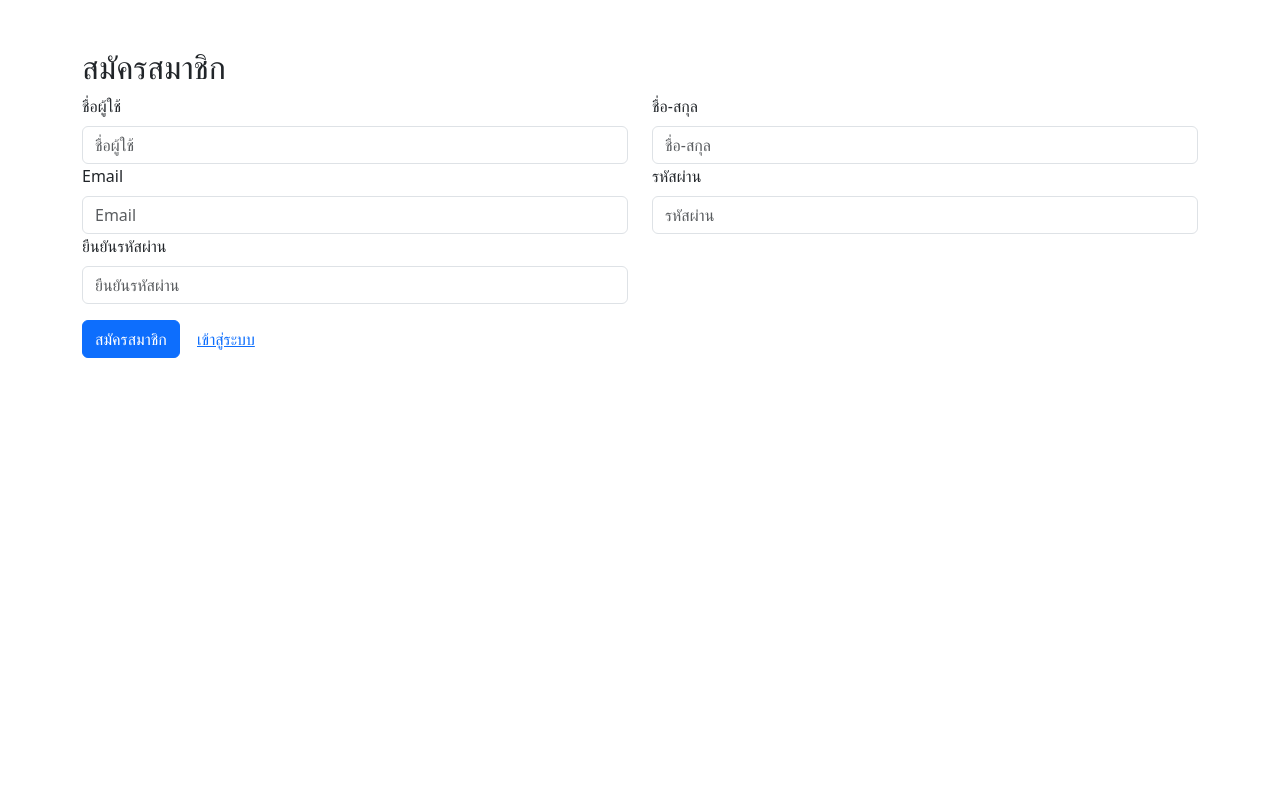
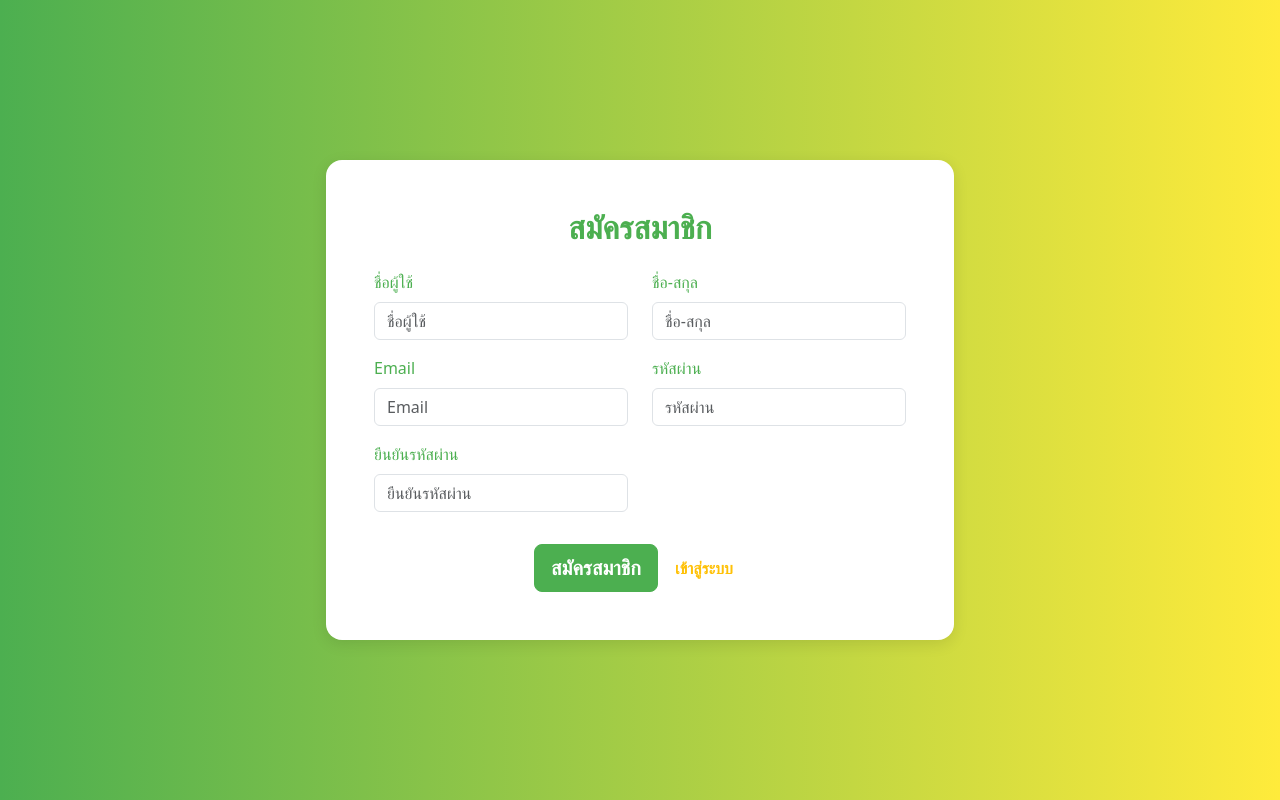
Before and after one commit to Pakhapol5678/66_23regiter, a PHP site: page /register.php in a window 1280 px wide. Run offline with PHP 8.4, Linux system fonts and the light colour scheme.

Commit message:
Add files via upload

```diff
--- a/register.php
+++ b/register.php
@@ -52,63 +52,116 @@ if ($_SERVER['REQUEST_METHOD'] === 'POST') {
     <meta name="viewport" content="width=device-width, initial-scale=1.0">
     <title>Register</title>
     <link href="https://cdn.jsdelivr.net/npm/bootstrap@5.3.7/dist/css/bootstrap.min.css" rel="stylesheet"
-        integrity="sha384-LN+7fdVzj6u52u30Kp6M/trliBMCMKTyK833zpbD+pXdCLuT\usPj697FH4R/5mcr" crossorigin="anonymous">
+        integrity="sha384-LN+7fdVzj6u52u30Kp6M/trliBMCMKTyK833zpbD+pXdCLuTusPj697FH4R/5mcr" crossorigin="anonymous">
+    <link rel="stylesheet" href="https://cdnjs.cloudflare.com/ajax/libs/font-awesome/6.0.0-beta3/css/all.min.css">
+    <style>
+        body {
+            /* Green to Yellow Gradient Background */
+            background: linear-gradient(to right, #4CAF50, #FFEB3B);
+            min-height: 100vh;
+        }
+        .container-fluid {
+            min-height: 100vh;
+        }
+        .register-card {
+            background-color: #fff;
+            padding: 3rem;
+            border-radius: 1rem;
+            box-shadow: 0 4px 15px rgba(0, 0, 0, 0.1);
+        }
+        h2 {
+            color: #4CAF50;
+            font-weight: bold;
+            margin-bottom: 1.5rem;
+        }
+        .form-label {
+            color: #4CAF50;
+        }
+        .btn-primary {
+            background-color: #4CAF50;
+            border-color: #4CAF50;
+            font-weight: bold;
+            transition: background-color 0.3s ease;
+        }
+        .btn-primary:hover {
+            background-color: #388E3C;
+            border-color: #388E3C;
+        }
+        .btn-link {
+            color: #FFC107;
+            font-weight: bold;
+            text-decoration: none;
+            transition: color 0.3s ease;
+        }
+        .btn-link:hover {
+            color: #FF9800;
+        }
+        .alert-danger {
+            background-color: #FFCDD2;
+            color: #D32F2F;
+            border-color: #D32F2F;
+        }
+        .alert-danger ul {
+            margin-bottom: 0;
+            list-style: none;
+            padding-left: 0;
+        }
+    </style>
 </head>
 
 <body>
-    <div class="container mt-5">
-        <h2>สมัครสมาชิก</h2>
-        <?php if (!empty($error)): // ถ ้ำมีข ้อผิดพลำด ให้แสดงข ้อควำม ?>
-            <div class="alert alert-danger">
+    <div class="container-fluid d-flex justify-content-center align-items-center">
+        <div class="col-md-8 col-lg-6 register-card">
+            <h2 class="text-center">สมัครสมาชิก</h2>
+            <?php if (!empty($error)): ?>
+                <div class="alert alert-danger alert-dismissible fade show" role="alert">
+                    <i class="fas fa-exclamation-triangle me-2"></i>
                     <ul>
                         <?php foreach ($error as $e): ?>
                             <li><?= htmlspecialchars($e) ?></li>
-                        <!-- ใช ้ htmlspecialchars เพื่อป้องกัน XSS -->
-                        <!-- < ?=คือ short echo tag ?> -->
-                        <!-- ถ ้ำเขียนเต็ม จะได ้แบบด ้ำนล่ำง -->
-                        <?php // echo "<li>" . htmlspecialchars($e) . "</li>"; ?>
                         <?php endforeach; ?>
                     </ul>
+                    <button type="button" class="btn-close" data-bs-dismiss="alert" aria-label="Close"></button>
                 </div>
             <?php endif; ?>
             <form action="" method="post">
                 <div class="row">
-                <div class="col-md-6">
+                    <div class="col-md-6 mb-3">
                         <label for="username" class="form-label">ชื่อผู้ใช้</label>
                         <input type="text" id="username" name="username" class="form-control" placeholder="ชื่อผู้ใช้"
                             value="<?= isset($_POST['username']) ? htmlspecialchars($_POST['username']) : '' ?>" required>
-
                     </div>
-                <div class=" col-md-6">
+                    <div class="col-md-6 mb-3">
                         <label for="fullname" class="form-label">ชื่อ-สกุล</label>
                         <input type="text" id="fullname" name="fullname" class="form-control" placeholder="ชื่อ-สกุล"
                             value="<?= isset($_POST['fullname']) ? htmlspecialchars($_POST['fullname']) : '' ?>" required>
                     </div>
                 </div>
                 <div class="row">
-                <div class="col-md-6">
+                    <div class="col-md-6 mb-3">
                         <label for="email" class="form-label">Email</label>
                         <input type="email" id="email" name="email" class="form-control" placeholder="Email"
                             value="<?= isset($_POST['email']) ? htmlspecialchars($_POST['email']) : '' ?>" required>
                     </div>
-                <div class="col-md-6">
+                    <div class="col-md-6 mb-3">
                         <label for="password" class="form-label">รหัสผ่าน</label>
                         <input type="password" id="password" name="password" class="form-control" placeholder="รหัสผ่าน"
                             required>
                     </div>
                 </div>
                 <div class="row">
-                <div class="col-md-6">
+                    <div class="col-md-6 mb-3">
                         <label for="confirm_password" class="form-label">ยืนยันรหัสผ่าน</label>
                         <input type="password" id="confirm_password" name="confirm_password" class="form-control"
                             placeholder="ยืนยันรหัสผ่าน" required>
                     </div>
                 </div>
-            <div class="mt-3">
-                <button type="submit" class="btn btn-primary">สมัครสมาชิก</button>
+                <div class="mt-3 text-center">
+                    <button type="submit" class="btn btn-primary btn-lg">สมัครสมาชิก</button>
                     <a href="login.php" class="btn btn-link">เข้าสู่ระบบ</a>
                 </div>
             </form>
+        </div>
     </div>
     <script src="https://cdn.jsdelivr.net/npm/bootstrap@5.3.7/dist/js/bootstrap.bundle.min.js"
         integrity="sha384-ndDqU0Gzau9qJ1lfW4pNLlhNTkCfHzAVBReH9diLvGRem5+R9g2FzA8ZGN954O5Q"
```
Also changed, not shown: index1.php (+51 -6 lines), login.php (+60 -24 lines). Lines whose indentation alone changed are shown as unchanged.
